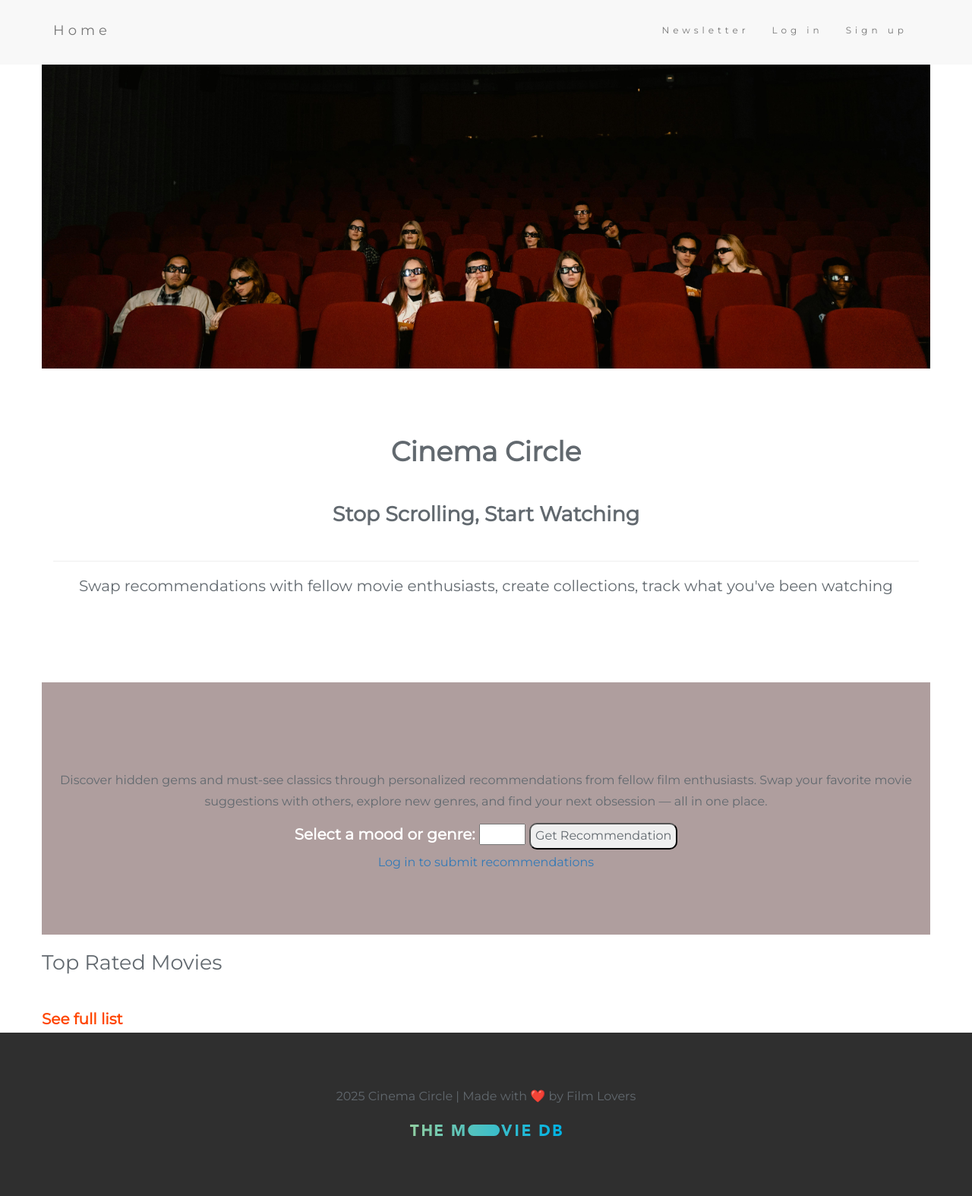
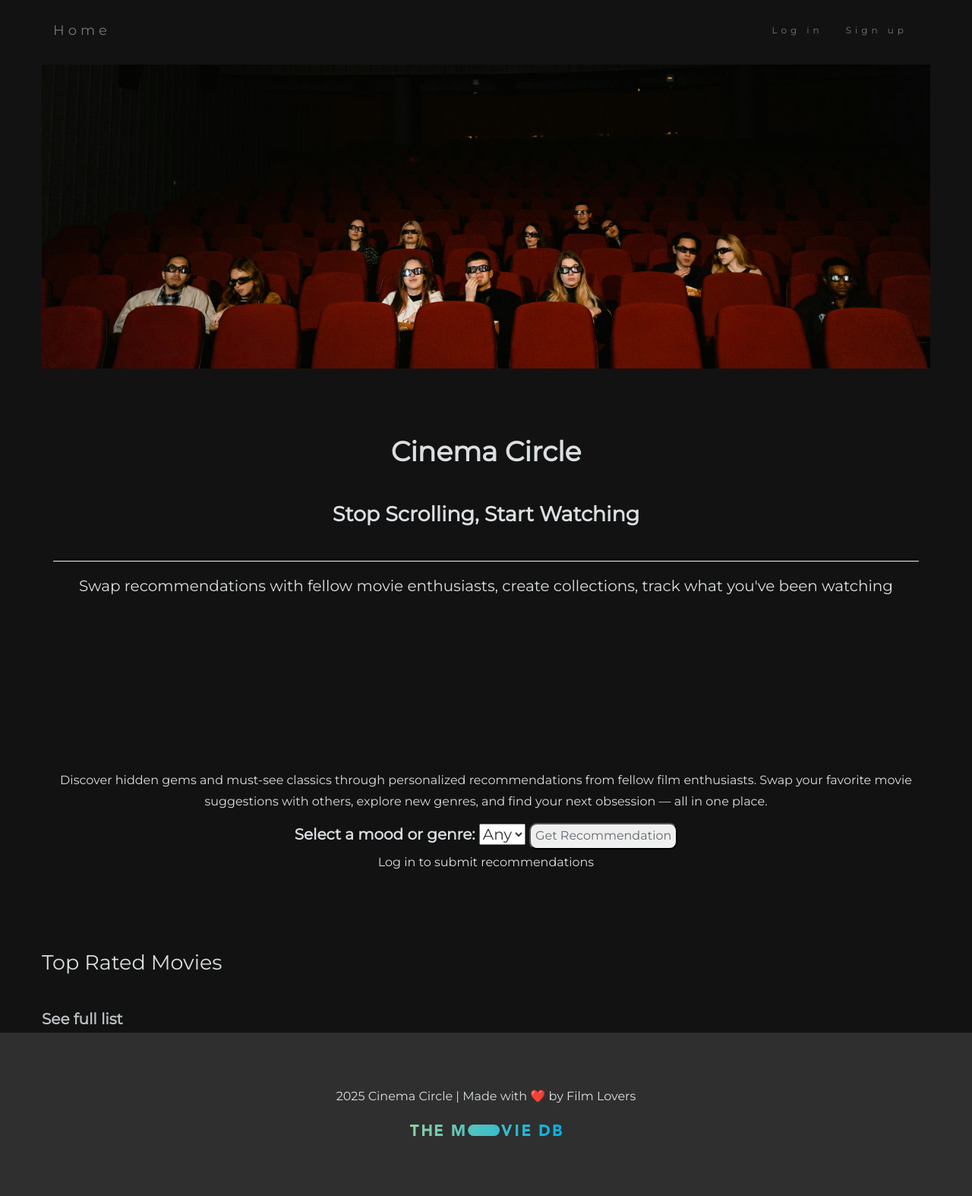
Before and after one commit to zokaitem/movie_swap, a Django app: page /moviesapp/ in a window 1280 px wide. Shown: the whole page at 76% size. Run offline with Django 5.2, Linux system fonts and the light colour scheme; data that the repository does not hold is empty; some libraries are stand-ins or nearby versions.

Commit message:
CSS was modified for a more attractive look

```diff
--- a/moviesapp/models.py
+++ b/moviesapp/models.py
@@ -32,7 +32,7 @@ class MovieRecommendation(models.Model):
     content = models.TextField(verbose_name="Recommendation description")
     audience = models.TextField(verbose_name="Type of viewer who will enjoy the movie")
     mood = models.TextField(verbose_name="When to watch", null=True, blank=True)
-    cherry = models.TextField(verbose_name="Cherry on top", null=True, blank=True, help_text="What was the standout moment for you in the movie? It could be a meaningful line of dialogue, a visually stunning scene, or a moment that resonated with you long after the movie ended") #a quote or visual or whatever sticket out the most for you in the movie
+    cherry = models.TextField(verbose_name="Cherry on top", null=True, blank=True)
     user = models.ForeignKey('auth.User', on_delete=models.SET_NULL, null=True)
     tag = models.ManyToManyField(Tag, verbose_name="Mood tag")
     created_at = models.DateTimeField(auto_now_add = True)
--- a/moviesapp/templates/base.html
+++ b/moviesapp/templates/base.html
@@ -41,7 +41,7 @@
 .see-full-list-link {
     display: block;
     margin-top: 10px;
-    color: #ff4500;
+    color: #bbc0c3;;
     text-decoration: none;
     font-weight: bold;
 }
@@ -61,10 +61,12 @@
   body {
     font: 20px Montserrat, sans-serif;
     line-height: 1.8;
-    color: #f5f6f7;
+<!--    color: #f5f6f7;-->
+    color: #dbdfe2;  /* #f5f6f7; */
+    background-color: #121212;
   }
   h1 {font: 45 px Montserrat, sans-serif;
-  color: #62696f;
+  color: #dbdfe2;   /* #62696f; */
   transition: filter 0.3s ease;}
 
   h1:hover {
@@ -72,17 +74,22 @@
 }
 
   h2 {font: 27px Montserrat, sans-serif;
-  color: #62696f !important;}
+  color: #dbdfe2 !important;}
 
   h3
   {font: 20px Montserrat, sans-serif;
-  color: #62696f !important; }
+  color: #dbdfe2 !important; }
+
+  a {color: #dbdfe2;
+  }
+
+  label {color: #dbdfe2; }
 
   p {font-size: 16px;
-  color: #62696f !important; }
+  color: #dbdfe2; !important; }
 
   button {font-size: 16px;
-  color: #62696f !important;
+  color: #bfc5c9 !important;
    border-radius:20 px;}
 
   td, th {color: #62696f !important;
@@ -96,16 +103,19 @@
 
   .margin {margin-bottom: 45px;}
   .bg-1 {
-    background-color: #ffffff !important; /* Green #1abc9c;  */
+    background-color: #121212; !important; /* Green #1abc9c;  */
     color: #ffffff;
   }
   .bg-2 {
-    background-color: #af9e9e; /* Dark Blue #474e5d */
+<!--    background-color: #af9e9e; /* Dark Blue #474e5d */-->
+<!--    color: #ffffff;-->
+
     color: #ffffff;
+    background-color: #121212;
   }
   .bg-3 {
-    background-color: #ffffff; /* White */
-    color: #555555;
+    background-color: #121212;
+    color: #ffffff;
   }
   .bg-4 {
     background-color: #2f2f2f; /* Black Gray */
@@ -123,6 +133,8 @@
     margin-bottom: 0;
     font-size: 12px;
     letter-spacing: 5px;
+    color: #f5f6f7; /* Light text color for readability on dark background */
+    background-color: #121212;
   }
   .navbar-nav  li a:hover {
     color: #1abc9c !important;
@@ -134,9 +146,9 @@
 }
 
     .banner img {
-    width: 100%; /* full width */
-    height: 400px; /* height  */
-    object-fit: cover; /* Crops the image to fill the area without distortion */
+    width: 100%;
+    height: 400px;
+    object-fit: cover;
     object-position: bottom;
 
 
@@ -159,7 +171,7 @@
     <div class="collapse navbar-collapse" id="myNavbar">
       <ul class="nav navbar-nav navbar-right">
 
-        <li><a href="#">Newsletter</a></li>
+<!--        <li><a href="#">Newsletter</a></li>-->
         {% if user.is_authenticated %}
 
           <li><a href="{% url 'movies' %}">Browse Movies</a></li>
--- a/moviesapp/views.py
+++ b/moviesapp/views.py
@@ -37,7 +37,7 @@ def top_rated_movies(request):
     total_pages = 1
 
     try:
-        for page in range(1, 26):  # TMDB allows up to 500 pages, but fetching too many might cause rate limits
+        for page in range(1, 26):
             url = f"https://api.themoviedb.org/3/movie/top_rated?api_key={settings.TMDB_API_KEY}&language=en-US&page={page}"
             response = requests.get(url)
             response.raise_for_status()
@@ -147,7 +147,7 @@ def add_movie(request):
 @csrf_protect
 def register(request):
     if request.method == "POST":
-        # pasiimame reikšmes iš registracijos formos
+
         username = request.POST['username']
         email = request.POST['email']
         password = request.POST['password']
@@ -171,7 +171,7 @@ def register(request):
                             messages.error(request, error)
                         return redirect('register')
 
-                    # jeigu viskas tvarkoje, sukuriame naują vartotoją
+
                     User.objects.create_user(username=username, email=email, password=password)
                     messages.info(request, f'User {username} registered!')
                     return redirect('login')
```
Also changed, not shown: moviesapp/media/covers/bX2xnavhMYjWDoZp1VM6VnU1xwe.jpg (added), moviesapp/media/covers/ifOazNzv2cNJ5CQjMV7cPXG2Lmy.jpg (added), moviesapp/media/covers/m5x8D0bZ3eKqIVWZ5y7TnZ2oTVg.jpg (added), moviesapp/migrations/0012_rename_synopsis_movie_overview_remove_movie_cover_and_more.py (added), moviesapp/migrations/0013_rename_overview_movie_synopsis_and_more.py (added), moviesapp/migrations/0014_alter_movierecommendation_cherry.py (added).
